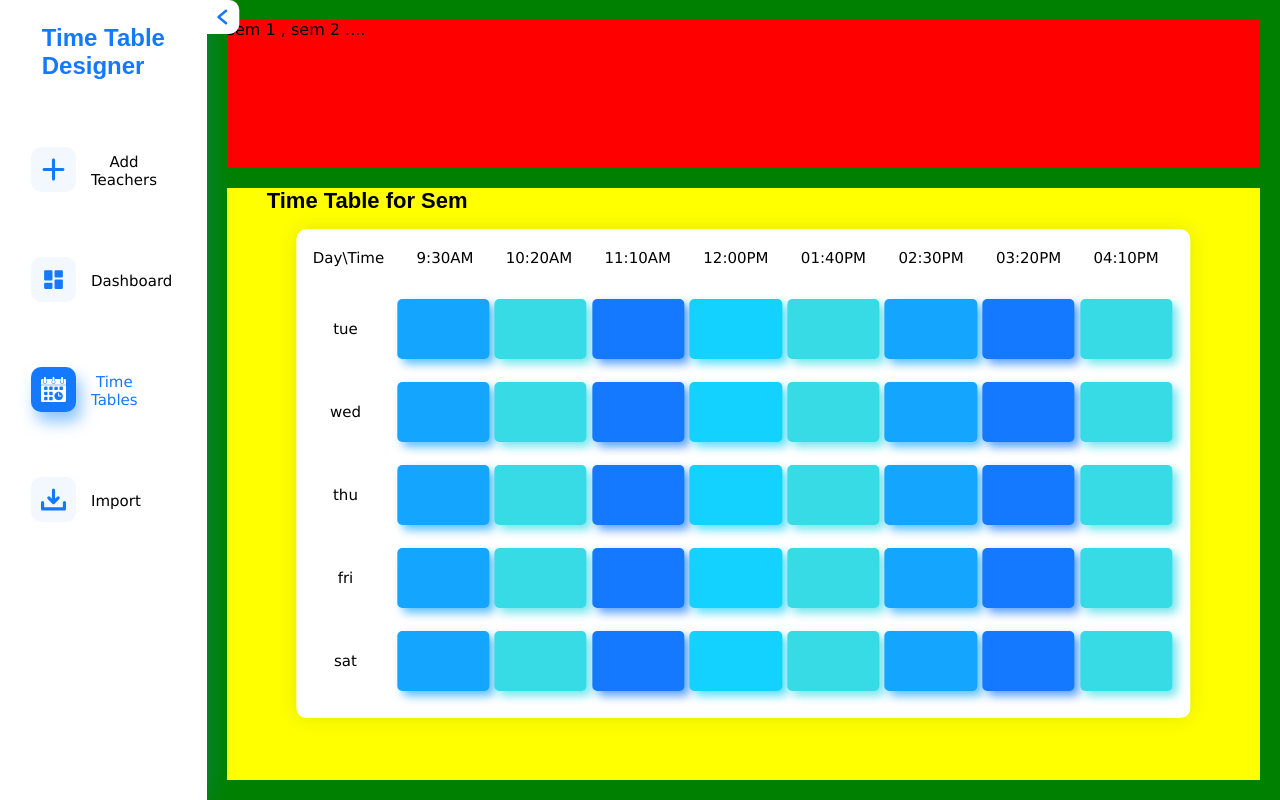
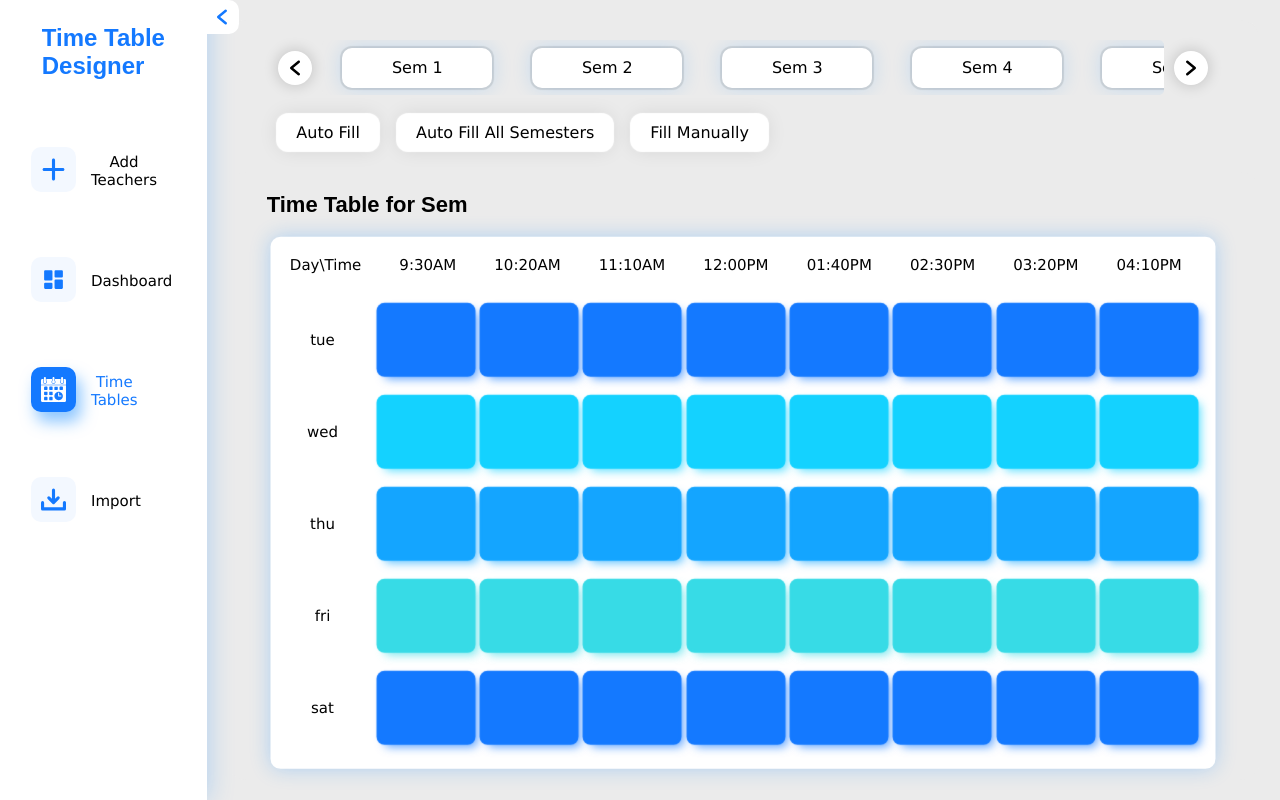
Before and after one commit to Super7000/Sem_Time_Table_Designer, a website: page Time Table.html in a window 1280 px wide. Drawn offline with Linux system fonts and the light colour scheme.

Commit message:
Time Table.html Design Complete

```diff
--- a/Time Table.html
+++ b/Time Table.html
@@ -106,8 +106,32 @@
                 </div>
             </div>
             <div class="container">
+                <div class="subcon">
                     <div class="top">
-                    sem 1 , sem 2 ....
+                        <div class="sem_cards_container">
+                            <svg viewBox="0 0 96 96" class="l_t_arrow arrow" xmlns="http://www.w3.org/2000/svg">
+                                <path d="M69.8437,43.3876,33.8422,13.3863a6.0035,6.0035,0,0,0-7.6878,9.223l30.47,25.39-30.47,25.39a6.0035,6.0035,0,0,0,7.6878,9.2231L69.8437,52.6106a6.0091,6.0091,0,0,0,0-9.223Z"/>
+                            </svg>
+                            <div class="cards">
+                                <div>Sem 1</div>
+                                <div>Sem 2</div>
+                                <div>Sem 3</div>
+                                <div>Sem 4</div>
+                                <div>Sem 5</div>
+                                <div>Sem 6</div>
+                                <div>Sem 7</div>
+                                <div>Sem 8</div>
+                            </div>
+
+                            <svg viewBox="0 0 96 96" class="r_t_arrow arrow" xmlns="http://www.w3.org/2000/svg">
+                                <path d="M69.8437,43.3876,33.8422,13.3863a6.0035,6.0035,0,0,0-7.6878,9.223l30.47,25.39-30.47,25.39a6.0035,6.0035,0,0,0,7.6878,9.2231L69.8437,52.6106a6.0091,6.0091,0,0,0,0-9.223Z"/>
+                            </svg>
+                        </div>
+                        <div class="options">
+                            <div>Auto Fill</div>
+                            <div>Auto Fill All Semesters</div>
+                            <div>Fill Manually</div>
+                        </div>
                     </div>
                     <div class="set_time_chart">
                         <p>Time Table for Sem</p>
@@ -181,6 +205,7 @@
                         </div>
                     </div>
                 </div>
+            </div>
     </body>
     <script src="./scripts/TimeTable.js"></script>
 </html>
--- a/scripts/TimeTable.js
+++ b/scripts/TimeTable.js
@@ -1,6 +1,7 @@
 document.querySelector(".m_t_arrow").addEventListener("click", () => {
+    document.querySelector(".container").classList.toggle("active");
     document.querySelector(".menubar").classList.toggle("active");
-})
+});
 for (let i = 1; i < 6; i++) {
     for (let j = 0; j < 9; j++) {
         if (j == 0) {
@@ -9,3 +10,14 @@ for (let i = 1; i < 6; i++) {
         document.querySelector(`.week_${i} .class_${j}`).classList.add("alloc");
     }
 }
+
+document.querySelector(".cards").addEventListener("wheel", (evt) => {
+    evt.preventDefault();
+    document.querySelector(".cards").scrollLeft += (evt.deltaY);
+});
+document.querySelector(".l_t_arrow").addEventListener("click", () => {
+    document.querySelector(".cards").scrollLeft -= 190;
+});
+document.querySelector(".r_t_arrow").addEventListener("click", () => {
+    document.querySelector(".cards").scrollLeft += 190;
+});
--- a/styles/Style.css
+++ b/styles/Style.css
@@ -59,7 +59,7 @@ body {
 .menubar.active .m_t_arrow {
     left: 17.5%;
     border-radius: 10px 0px 0px 10px;
-    transform: translate(-55%, 0) rotate(-180deg);
+    transform: translate(-56%, 0) rotate(-180deg);
 }
 
 .menubar .link {
@@ -106,6 +106,8 @@ body {
 
 
 .menubar .link svg {
+    min-width: 25px;
+    min-height: 25px;
     width: 25px;
     height: 25px;
     padding: 10px;
@@ -469,8 +471,9 @@ body {
 }
 
 .set_time_chart .att_chart .week div {
-    width: 10.5%;
-    height: 100%;
+    width: 10%;
+    height: 97%;
+    transition: 0.3s;
     border-radius: 5px;
 }
 
@@ -478,22 +481,53 @@ body {
     cursor: pointer;
 }
 
-.set_time_chart .att_chart .week .class.alloc {
+.set_time_chart .att_chart .week:nth-child(4) .class.alloc {
     background: #14A5FF;
-    box-shadow: 5px 5px 10px rgba(20, 165, 255, 0.7);
+    box-shadow: 0 0 1px 3px rgba(20, 165, 255, 1),
+                5px 5px 10px rgba(20, 165, 255, 0.7);
 }
 
-.set_time_chart .att_chart .week .class.alloc:nth-child(4n) {
+.set_time_chart .att_chart .week .class.alloc {
     background: #1479FF;
-    box-shadow: 5px 5px 10px rgba(20, 121, 255, 0.7);
+    box-shadow: 0 0 1px 3px rgba(20, 121, 255, 1),
+                5px 5px 10px rgba(20, 121, 255, 0.7);
 }
 
-.set_time_chart .att_chart .week .class.alloc:nth-child(5n) {
+.set_time_chart .att_chart .week:nth-child(3) .class.alloc {
     background: #14D2FF;
-    box-shadow: 5px 5px 10px rgba(20, 210, 255, 0.7);
+    box-shadow: 0 0 1px 3px rgba(20, 210, 255, 1),
+                5px 5px 10px rgba(20, 210, 255, 0.7);
 }
 
-.set_time_chart .att_chart .week .class.alloc:nth-child(3n) {
+.set_time_chart .att_chart .week:nth-child(5) .class.alloc {
     background: #37DBE6;
-    box-shadow: 5px 5px 10px rgba(55, 219, 230, 0.7);
+    box-shadow: 0 0 1px 3px rgba(55, 219, 230, 1),
+                5px 5px 10px rgba(55, 219, 230, 0.7);
 }
+
+
+
+
+.set_time_chart .att_chart .week:nth-child(4) .class.alloc:hover {
+    background: #14A5FF;
+    box-shadow: 0 0 1px 0px rgba(20, 165, 255, 1),
+                5px 5px 10px rgba(20, 165, 255, 0.7);
+}
+
+.set_time_chart .att_chart .week .class.alloc:hover {
+    background: #1479FF;
+    box-shadow: 0 0 1px 0px rgba(20, 121, 255, 1),
+                5px 5px 10px rgba(20, 121, 255, 0.7);
+}
+
+.set_time_chart .att_chart .week:nth-child(3) .class.alloc:hover {
+    background: #14D2FF;
+    box-shadow: 0 0 1px 0px rgba(20, 210, 255, 1),
+                5px 5px 10px rgba(20, 210, 255, 0.7);
+}
+
+.set_time_chart .att_chart .week:nth-child(5) .class.alloc:hover {
+    background: #37DBE6;
+    box-shadow: 0 0 1px 0px rgba(55, 219, 230, 1),
+                5px 5px 10px rgba(55, 219, 230, 0.7);
+}
--- a/styles/TimeTableStyle.css
+++ b/styles/TimeTableStyle.css
@@ -1,29 +1,120 @@
-body {
-    background: rgba(0, 0, 0, 0.1);
-}
-.container
+.subcon
 {
-    height: inherit;
-    width: 100%;
-    display: flex;
-    flex-direction: column;
-    background: green;
-    gap: 20px;
+    background: #ebebeb;
+    border-radius: 20px;
 }
 .top
 {
-    background: red;
+    background: #ebebeb;
     height: 20%;
+    border-radius: 20px 20px 0 0px;
+}
+.top .sem_cards_container,
+.top .options{
+    display: grid;
+    grid-auto-flow: column;
+    justify-content: center;
+    align-items: center;
+    width: 90%;
+    height: 55px;
+    position: relative;
+    left: 5%;
+    top: 20px;
+    gap: 10px;
 }
 .set_time_chart{
-    background: yellow;
+    background: #ebebeb;
     height: 80%;
+    border-radius: 20px;
 }
 .set_time_chart .week
 {
-    height: 60px;
+    height: 70px;
 }
 .set_time_chart .att_chart .times,.week
 {
     font-size: 15px;
 }
+.set_time_chart p{
+    position: relative;
+    top: 20px;
+}
+.set_time_chart .att_chart{
+    transform: translate(-50%, -54%);
+    width: 90%;
+    height: 85%;
+    box-shadow: 0 0 20px rgba(30, 144, 255, 0.3);
+}
+.container .top .cards{
+    width: 100%;
+    height: 55px;
+    padding-right: 20px;
+    scrollbar-width: 0;
+    background: #ebebeb;
+    display: grid;
+    grid-auto-flow: column;
+    overflow: scroll;
+    overflow-x: scroll;
+    -ms-overflow-style: none;
+    border-radius: 5px;
+    scroll-behavior: smooth;
+}
+.container .top .cards::-webkit-scrollbar
+{
+    display: none;
+}
+.container .top .cards div{
+    position: relative;
+    width: 150px;
+    height: 40px;
+    border-radius: 10px;
+    box-shadow: 0 0 1px 2px rgba(0, 0, 0, 0.1),
+        0 0 20px rgba(30, 144, 255, 0.2);
+    display: flex;
+    justify-content: center;
+    align-items: center;
+    margin: auto 20px;
+    background: #fff;
+    transition: 0.3s;
+    cursor: pointer;
+}
+.container .top .cards div:hover{
+
+    box-shadow: 0 0 1px 3px #fff,
+        0 0 1px 6px dodgerblue,
+        0 0 20px rgba(30, 144, 255, 1);
+}
+.container .top .arrow{
+    width: 20px;
+    height: 20px;
+    background: #fff;
+    cursor: pointer;
+    border-radius: 50%;
+    padding: 7px;
+    box-shadow: 0 0 15px rgba(0, 0, 0, 0.2);
+}
+.container .top .l_t_arrow{
+    transform: rotate(180deg);
+}
+.container .top .r_t_arrow{
+    margin-left: 20px;
+}
+.top .options
+{
+    justify-content: left;
+    top: 30px;
+    gap: 20px;
+}
+.top .options div{
+    background: #fff;
+    border-radius: 10px;
+    padding: 8px 18px;
+    box-shadow: 0 0 1px 2px #fff,
+                0 0 20px rgba(0, 0, 0, 0.1);
+    transition: 0.2s;
+}
+.top .options div:active{
+    padding: 8px 18px;
+    box-shadow: 0 0 1px 0px #fff,
+                0 0 20px rgba(0, 0, 0, 0.1);
+}
```
Lines whose indentation alone changed are shown as unchanged.
